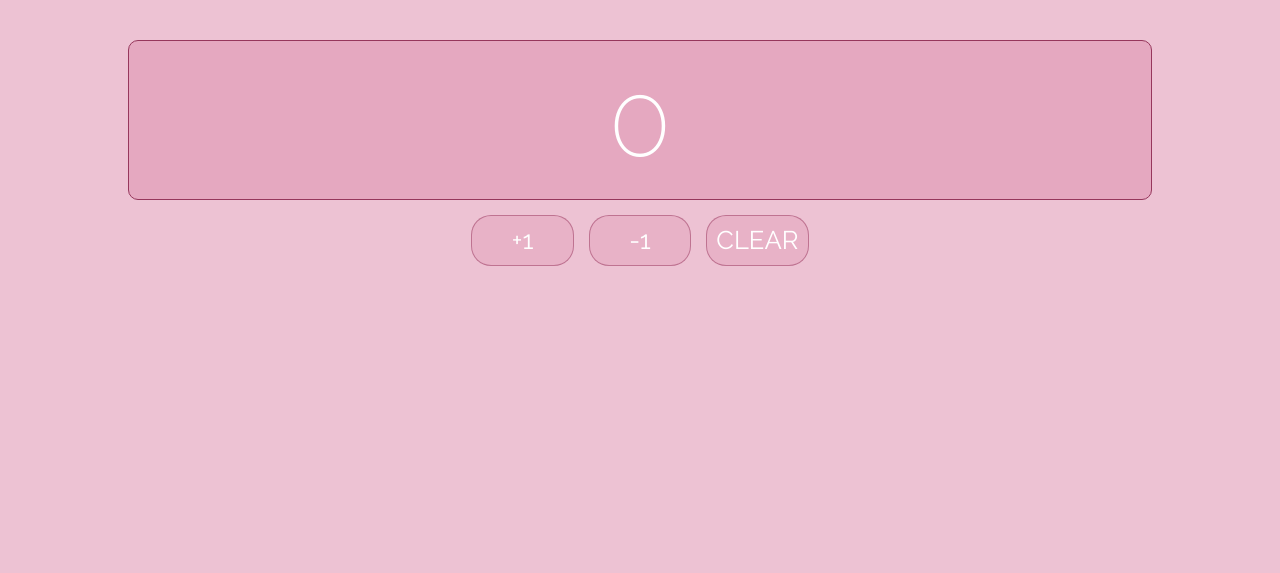
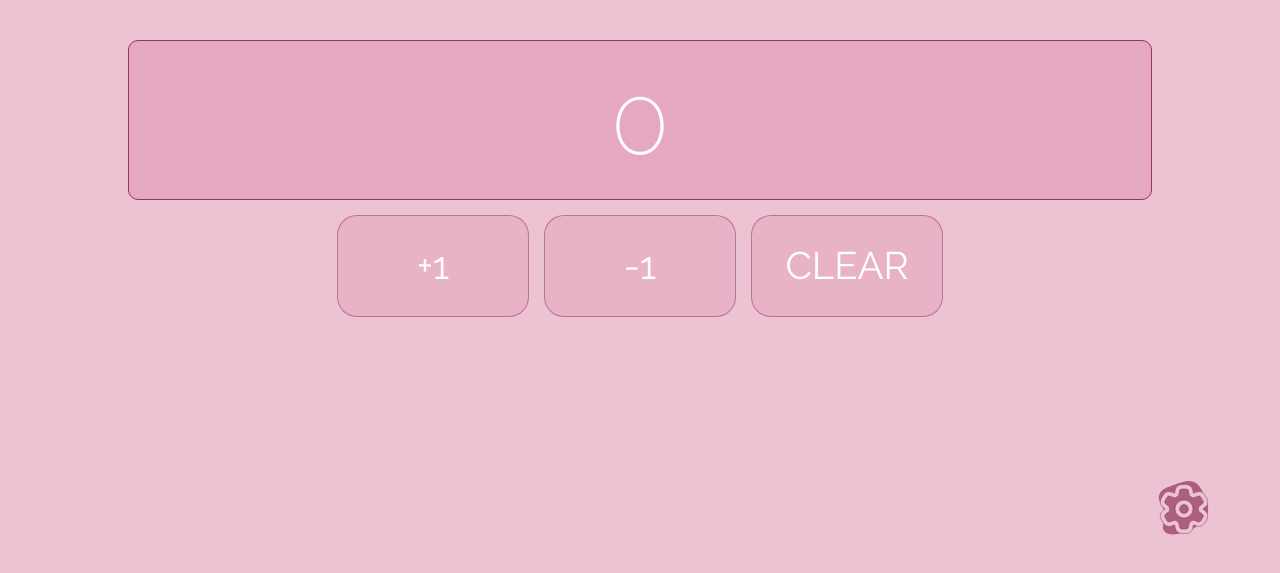
Before and after one commit to mybuddyerick/JS.SimpleCounter, a plain HTML site: page index.html in a window 1280 px wide. Shown: the part 161-734 px from the top of the page. Drawn offline with Linux system fonts and the light colour scheme.

Commit message:
changed font size and added gear icon (non-functional)

```diff
--- a/index.html
+++ b/index.html
@@ -17,6 +17,9 @@
         <button id="sub">-1</button>
         <button id="clear">CLEAR</button>
     </div>
+    <div class="settings_space unselectable">
+        <img src="gear-settings-svgrepo-com.svg" alt="gear-icon" class="gear-icon unselectable"
+    </div>
 <script src="counter.js"></script>
 </body>
 </html>
--- a/style.css
+++ b/style.css
@@ -36,16 +36,16 @@ body {
 }
 
 h1 {
-    font-size: 5vw;
+    font-size: 4em;
     color: var(--heading-color);
     font-weight: 600;
 }
 h2 {
-    font-size: 8vw;
+    font-size: 6em;
     font-weight: 200;
 }
 h3 {
-    font-size: 4vw;
+    font-size: 3vw;
     font-weight: 200;
 }
 
@@ -83,10 +83,10 @@ button {
     border: 1.5px solid var(--border-color-alpha);
     border-radius: 20px;
     color: var(--text-color);
-    font-size: 2vw;
+    font-size: 3vw;
     outline: none;
-    width: 8vw;
-    height: 4vw;
+    width: 15vw;
+    height: 8vw;
     cursor: pointer;
     transition: transform 0.1s, background-color 0.1s;
 }
@@ -107,3 +107,18 @@ button:hover {
     }
 }
 */
+
+.settings_space{
+    position: relative;
+    height: 28vh;
+    width: 100%;
+}
+
+.gear-icon {
+    position: absolute;
+    bottom: 0;
+    right: 0;
+    height: 8vh;
+    width: 8vh;
+    fill: var(--heading-color);
+}
```
Also changed, not shown: gear-settings-svgrepo-com.svg (added).
